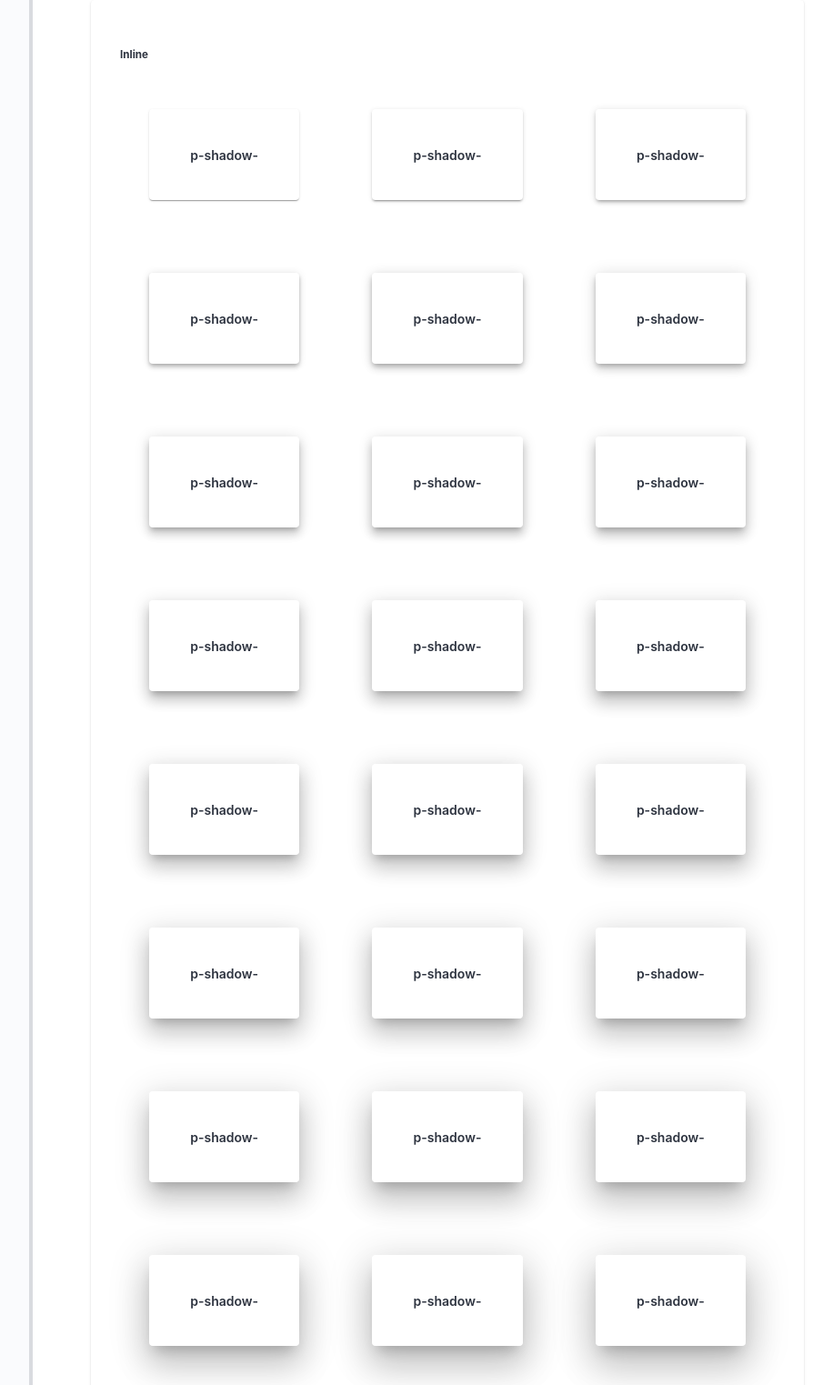
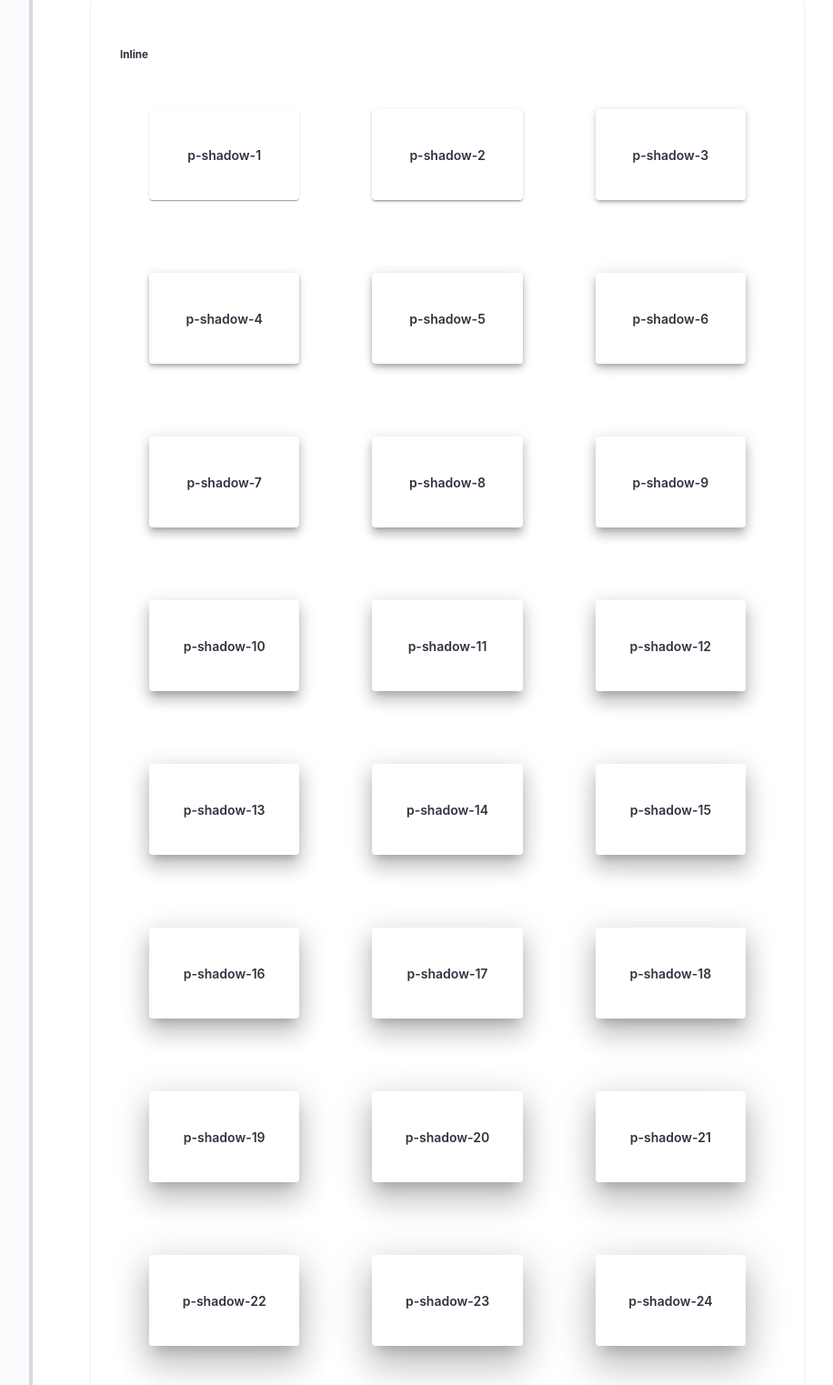
Before and after one commit to onursenture/primeflex-landing, a website built with Parcel: page index.html in a window 1280 px wide. Shown: the part 3540-5063 px from the top of the page at 91% size, without its empty margins (150-1066 px from the left). Built offline with nearby package versions, Linux system fonts and the light colour scheme.

Commit message:
Add p-shadow numbers

```diff
--- a/index.html
+++ b/index.html
@@ -235,76 +235,76 @@ $xl:1080px;
 					<h5>Inline</h5>
 					<div class="p-grid">
 							<div class="p-col">
-								<div class="box p-shadow-1">p-shadow-</div>
+								<div class="box p-shadow-1">p-shadow-1</div>
 							</div>
 							<div class="p-col">
-								<div class="box p-shadow-2">p-shadow-</div>
+								<div class="box p-shadow-2">p-shadow-2</div>
 							</div>
 							<div class="p-col">
-								<div class="box p-shadow-3">p-shadow-</div>
+								<div class="box p-shadow-3">p-shadow-3</div>
 							</div>
 							<div class="p-col">
-								<div class="box p-shadow-4">p-shadow-</div>
+								<div class="box p-shadow-4">p-shadow-4</div>
 							</div>
 							<div class="p-col">
-								<div class="box p-shadow-5">p-shadow-</div>
+								<div class="box p-shadow-5">p-shadow-5</div>
 							</div>
 							<div class="p-col">
-								<div class="box p-shadow-6">p-shadow-</div>
+								<div class="box p-shadow-6">p-shadow-6</div>
 							</div>
 							<div class="p-col">
-								<div class="box p-shadow-7">p-shadow-</div>
+								<div class="box p-shadow-7">p-shadow-7</div>
 							</div>
 							<div class="p-col">
-								<div class="box p-shadow-8">p-shadow-</div>
+								<div class="box p-shadow-8">p-shadow-8</div>
 							</div>
 							<div class="p-col">
-								<div class="box p-shadow-9">p-shadow-</div>
+								<div class="box p-shadow-9">p-shadow-9</div>
 							</div>
 							<div class="p-col">
-								<div class="box p-shadow-10">p-shadow-</div>
+								<div class="box p-shadow-10">p-shadow-10</div>
 							</div>
 							<div class="p-col">
-								<div class="box p-shadow-11">p-shadow-</div>
+								<div class="box p-shadow-11">p-shadow-11</div>
 							</div>
 							<div class="p-col">
-								<div class="box p-shadow-12">p-shadow-</div>
+								<div class="box p-shadow-12">p-shadow-12</div>
 							</div>
 							<div class="p-col">
-								<div class="box p-shadow-13">p-shadow-</div>
+								<div class="box p-shadow-13">p-shadow-13</div>
 							</div>
 							<div class="p-col">
-								<div class="box p-shadow-14">p-shadow-</div>
+								<div class="box p-shadow-14">p-shadow-14</div>
 							</div>
 							<div class="p-col">
-								<div class="box p-shadow-15">p-shadow-</div>
+								<div class="box p-shadow-15">p-shadow-15</div>
 							</div>
 							<div class="p-col">
-								<div class="box p-shadow-16">p-shadow-</div>
+								<div class="box p-shadow-16">p-shadow-16</div>
 							</div>
 							<div class="p-col">
-								<div class="box p-shadow-17">p-shadow-</div>
+								<div class="box p-shadow-17">p-shadow-17</div>
 							</div>
 							<div class="p-col">
-								<div class="box p-shadow-18">p-shadow-</div>
+								<div class="box p-shadow-18">p-shadow-18</div>
 							</div>
 							<div class="p-col">
-								<div class="box p-shadow-19">p-shadow-</div>
+								<div class="box p-shadow-19">p-shadow-19</div>
 							</div>
 							<div class="p-col">
-								<div class="box p-shadow-20">p-shadow-</div>
+								<div class="box p-shadow-20">p-shadow-20</div>
 							</div>
 							<div class="p-col">
-								<div class="box p-shadow-21">p-shadow-</div>
+								<div class="box p-shadow-21">p-shadow-21</div>
 							</div>
 							<div class="p-col">
-								<div class="box p-shadow-22">p-shadow-</div>
+								<div class="box p-shadow-22">p-shadow-22</div>
 							</div>
 							<div class="p-col">
-								<div class="box p-shadow-23">p-shadow-</div>
+								<div class="box p-shadow-23">p-shadow-23</div>
 							</div>
 							<div class="p-col">
-								<div class="box p-shadow-24">p-shadow-</div>
+								<div class="box p-shadow-24">p-shadow-24</div>
 							</div>
 					</div>
 				</div>
```
